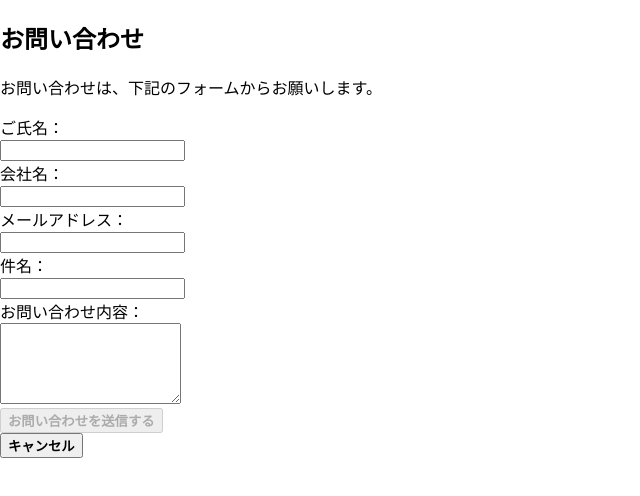
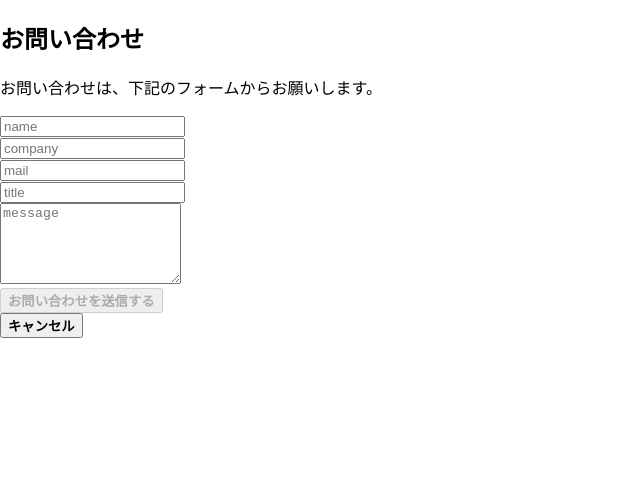
Before and after one commit to taipon55/MyPortfolio, a React (Create React App) app: page /Form in a window 1280 px wide. Shown: the top 496 px of the page, without its empty margins (0-640 px from the left). Built offline with nearby package versions, Linux system fonts and the light colour scheme.

Commit message:
コード修正

```diff
--- a/src/components/Contact.tsx
+++ b/src/components/Contact.tsx
@@ -4,7 +4,6 @@ import Button from "./Button";
 export const Contact = () => {
   return (
     <>
-
       <div className="contact-photo">
         <div className="bg_dark"></div>
 
--- a/src/components/Form.tsx
+++ b/src/components/Form.tsx
@@ -1,25 +1,23 @@
-import React,{useState} from 'react';
+import React, { useState } from "react";
 import { init, send } from "@emailjs/browser";
 
-
-
 const Form = () => {
-  const [username, setUserName] = useState('');
-  const [company ,setCompany] = useState('');
-  const [mail, setMail] = useState('');
-  const [title, setTitle] = useState('');
-  const [message, setMessage] = useState('');
+  const [username, setUserName] = useState("");
+  const [company, setCompany] = useState("");
+  const [mail, setMail] = useState("");
+  const [title, setTitle] = useState("");
+  const [message, setMessage] = useState("");
 
   const sendMail = () => {
     const userID = process.env.REACT_APP_USER_ID;
     const serviceID = process.env.REACT_APP_SERVICE_ID;
     const templateID = process.env.REACT_APP_TEMPLATE_ID;
 
-      if(
+    if (
       userID !== undefined &&
       serviceID !== undefined &&
       templateID !== undefined
-      ){
+    ) {
       init(userID);
 
       const template_param = {
@@ -30,60 +28,91 @@ import { init, send } from "@emailjs/browser";
         message: message,
       };
 
-       send(serviceID, templateID,template_param).then(() => {
+      send(serviceID, templateID, template_param).then(() => {
         window.alert("お問い合わせを送信いたしました。");
 
-         setUserName('');
-         setCompany('');
-         setMail('');
-         setMessage('');
-         setTitle('');
+        setUserName("");
+        setCompany("");
+        setMail("");
+        setMessage("");
+        setTitle("");
       });
     }
-    }
-      const handleClick = (e: { preventDefault: () => void; }) =>{
+  };
+  const handleClick = (e: { preventDefault: () => void }) => {
     e.preventDefault();
     sendMail();
   };
 
   const handleCanceled = () => {
-         setUserName('');
-         setCompany('');
-         setMail('');
-         setMessage('');
-         setTitle('');
+    setUserName("");
+    setCompany("");
+    setMail("");
+    setMessage("");
+    setTitle("");
   };
 
-       const disableSend = username === '' || mail === '' || title === '' || message === '';
-
+  const disableSend =
+    username === "" || mail === "" || title === "" || message === "";
 
   return (
-    <div>
-      <h2>お問い合わせ</h2>
+    <div className="form-main">
+      <h2 className="form-title">お問い合わせ</h2>
       <p>お問い合わせは、下記のフォームからお願いします。</p>
-      <form>
-          <div>
-            <label htmlFor="nameForm">ご氏名：</label>
+      <form className="form-input">
+        <div className="form-group">
+          <input
+            type="text"
+            id="nameForm"
+            placeholder="name"
+            className="formInput"
+            value={username}
+            onChange={(e) => setUserName(e.target.value)}
+          />
         </div>
-          <input type="text" id="nameForm" className="formInput" value={username} onChange={(e) => setUserName(e.target.value)}/>
-          <div>
-            <label htmlFor="companyNameForm">会社名：</label>
+
+        <div className="form-group">
+          <input
+            type="text"
+            id="companyNameForm"
+            placeholder="company"
+            className="formInput"
+            value={company}
+            onChange={(e) => setCompany(e.target.value)}
+            required
+          />
         </div>
-          <input type="text" id="companyNameForm" className="formInput" value={company} onChange={(e) => setCompany(e.target.value)}
-           required />
-          <div>
-            <label htmlFor="mailForm">メールアドレス：</label>
+
+        <div className="form-group">
+          <input
+            type="email"
+            id="mailForm"
+            placeholder="mail"
+            className="formInput"
+            value={mail}
+            onChange={(e) => setMail(e.target.value)}
+          />
         </div>
-          <input type="email" id="mailForm" className="formInput" value={mail} onChange={(e) => setMail(e.target.value)} />
-          <div>
-            <label htmlFor="mailTitleForm">件名：</label>
+
+        <div className="form-group">
+          <input
+            type="text"
+            id="mailTitleForm"
+            placeholder="title"
+            className="formInput"
+            value={title}
+            onChange={(e) => setTitle(e.target.value)}
+          />
         </div>
-          <input type="text" id="mailTitleForm" className="formInput" value={title} onChange={(e) => setTitle(e.target.value)} />
-          <div>
-            <label htmlFor="mailContentForm">お問い合わせ内容：</label>
-          </div>
-          <textarea  id="mailContentForm" className="formInput" value={message} onChange={(e) => setMessage(e.target.value)}
-           rows={5} />
+
+        <textarea
+          id="mailContentForm"
+          placeholder="message"
+          className="formInput"
+          value={message}
+          onChange={(e) => setMessage(e.target.value)}
+          rows={5}
+        />
         <div className="btns">
           <div>
             <button onClick={handleClick} disabled={disableSend}>
@@ -98,7 +127,7 @@ import { init, send } from "@emailjs/browser";
         </div>
       </form>
     </div>
-  )
-}
+  );
+};
 
-export default Form
+export default Form;
--- a/src/components/Head.tsx
+++ b/src/components/Head.tsx
@@ -5,7 +5,7 @@ function Head() {
   return (
     <div>
       <header>
-         <h1>My Portfolio</h1>
+        <h1>My Portfolio</h1>
 
         <ul>
           <li>
--- a/src/components/Home.tsx
+++ b/src/components/Home.tsx
@@ -4,7 +4,6 @@ import Top from "./Top";
 import Profile from "./Profile";
 import Portfolio from "./portfolio";
 import { Contact } from "./Contact";
-
 
 function Home() {
   return (
@@ -14,7 +13,7 @@ function Home() {
       <Profile />
       <Portfolio />
       <Contact />
-      </div>
+    </div>
   );
 }
 
--- a/src/components/portfolio.tsx
+++ b/src/components/portfolio.tsx
@@ -4,7 +4,6 @@ import React from "react";
 export const Production = () => {
   return (
     <div>
-
       <h1 className="content-title">Port Folio</h1>
       <div className="portfolio-container">
         <div className="portfolio-block">
```
Also changed, not shown: src/App.tsx (+3 -5 lines), src/components/Button.tsx (+6 -3 lines), src/index.tsx (+5 -5 lines). Lines whose indentation alone changed are shown as unchanged.
